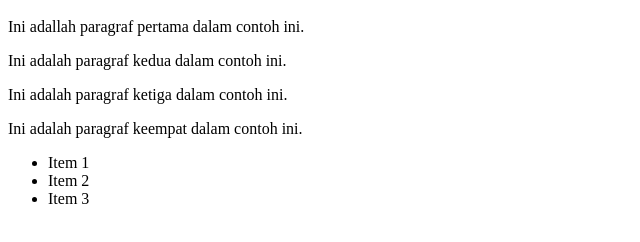
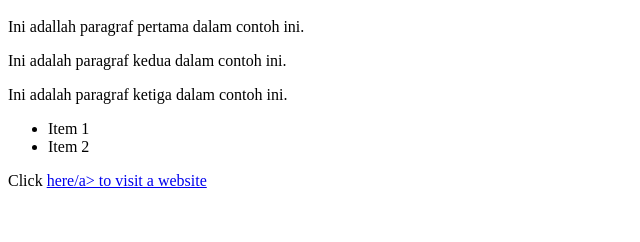
Before and after one commit to AfifahIvnp/contoh, a plain HTML site: page index.html in a window 1280 px wide. Shown: the part 48-290 px from the top of the page, without its empty margins (0-640 px from the left). Drawn offline with Linux system fonts and the light colour scheme.

Commit message:
Update index.html
Delete item

```diff
--- a/index.html
+++ b/index.html
@@ -7,11 +7,10 @@
     <p>Ini adallah paragraf pertama dalam contoh ini.</p>
     <p>Ini adalah paragraf kedua dalam contoh ini.</p>
     <p>Ini adalah paragraf ketiga dalam contoh ini.</p>
-    <p>Ini adalah paragraf keempat dalam contoh ini.</p>
     <ul>
       <li>Item 1</li>
       <li>Item 2</li>
-      <li>Item 3</li>
     </ul>
+    <p>Click <a href="https://www.google.com">here/a> to visit a website</p>
   </body>
 </html>
```
